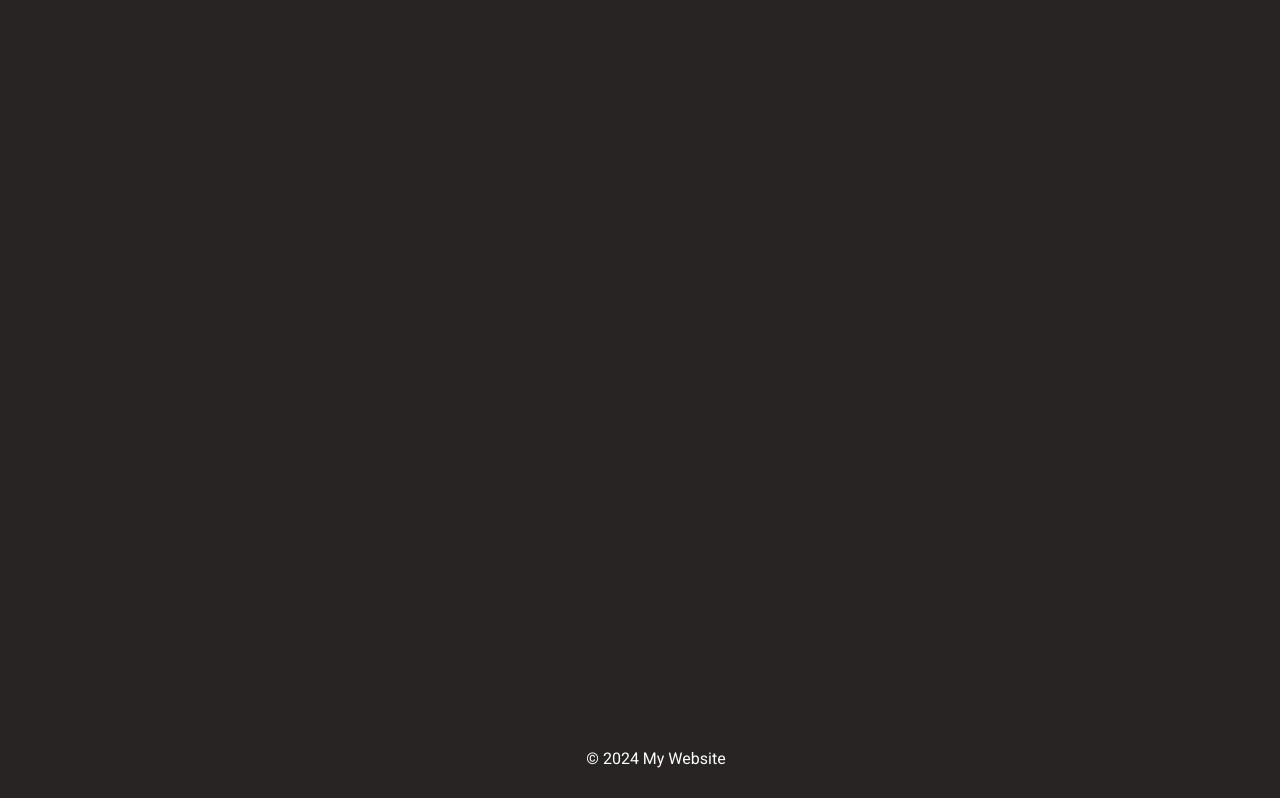
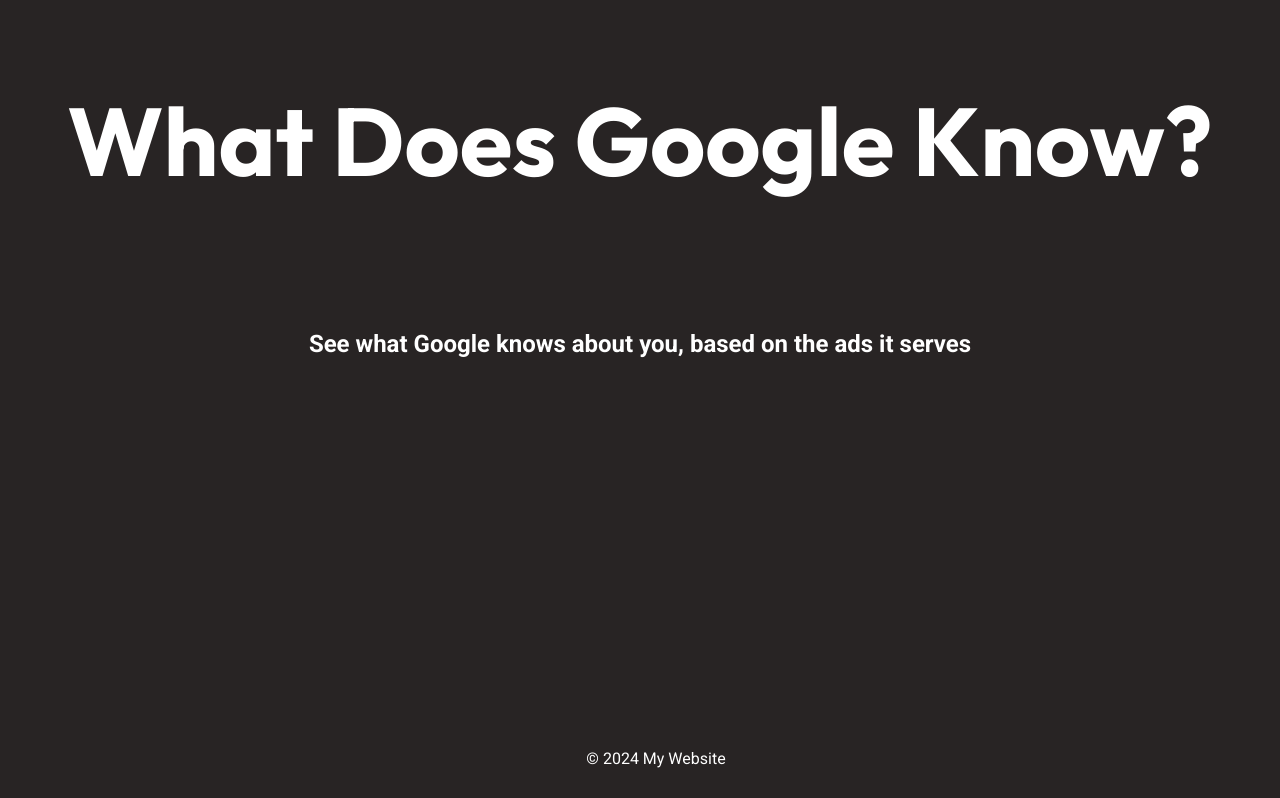
Before and after one commit to paulkhayet/WhatDoesGoogleKnow, a plain HTML site: page public/index.html in a window 1280 px wide. Shown: the top 798 px of the page. Drawn offline with Linux system fonts and the light colour scheme.

Commit message:
Fixed the font size

```diff
--- a/public/styles.css
+++ b/public/styles.css
@@ -14,7 +14,7 @@ header {
 
 header h1 {
     font-family: 'Outfit', sans-serif;
-    font-size: 60vw;
+    font-size: 6em;
     width: 100%; /* Ensure the container spans the full viewport width */
     word-wrap: break-word; /* Ensure long text wraps within the container */
 }
```
